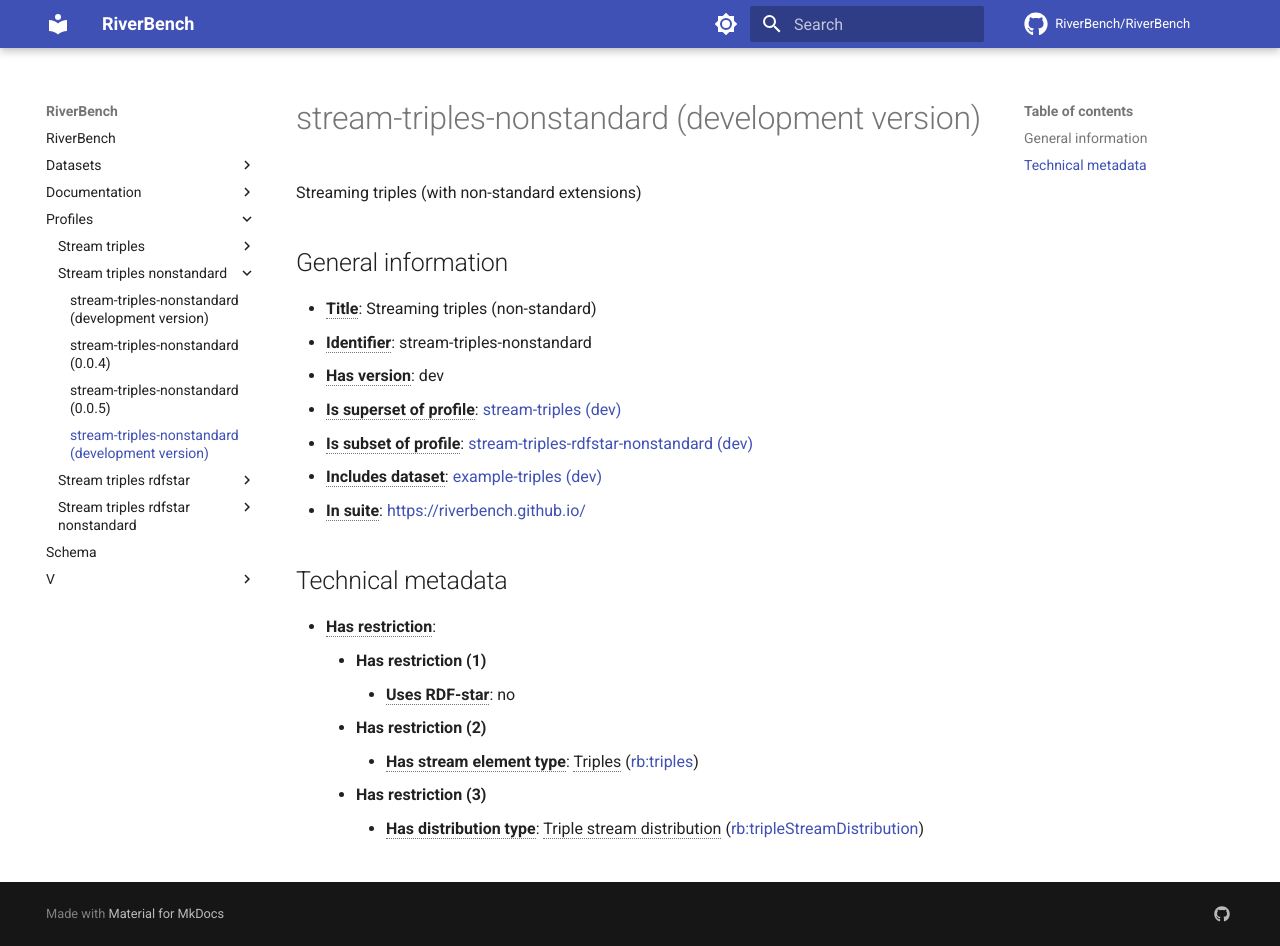
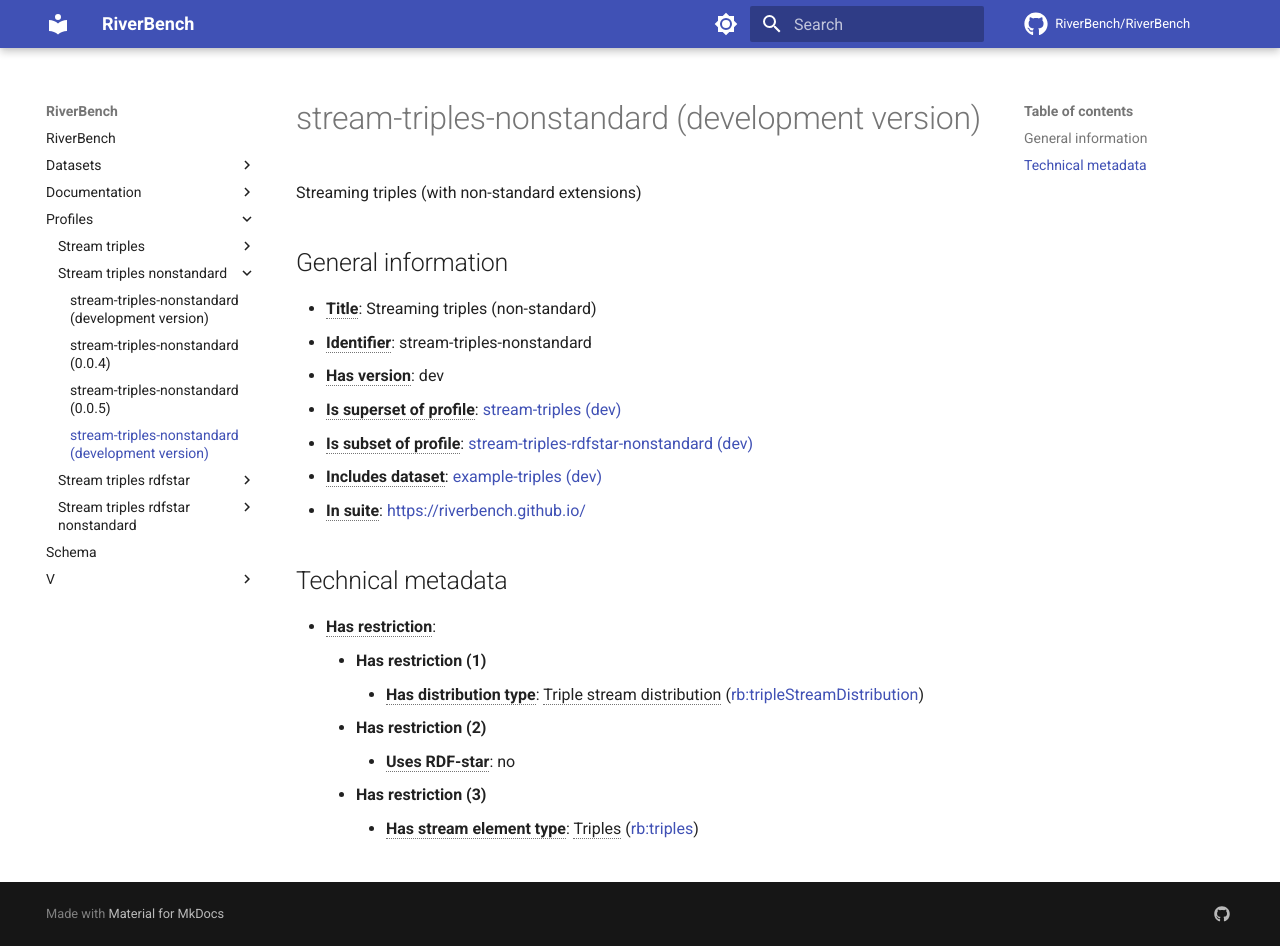
Before and after one commit to RiverBench/riverbench.github.io, an MkDocs documentation site: the page built from docs/profiles/stream-triples-nonstandard/dev.md, in a window 1280 px wide and 946 px high. Built offline with MkDocs 1.6.1 and Material for MkDocs 9.7.7, drawn with Linux system fonts in a browser that asks for light colours; comment, search, counter and statistics services are not loaded.

Commit message:
Automatic docs update (dev)

```diff
--- a/docs/profiles/stream-triples-nonstandard/dev.md
+++ b/docs/profiles/stream-triples-nonstandard/dev.md
@@ -16,8 +16,8 @@ Streaming triples (with non-standard extensions)
 
 - **<abbr title="Has profile restriction. The restrictions are joined with the AND operator.">Has restriction</abbr>**:
     - **Has restriction (1)**
+        - **<abbr title="Indicates the type of RiverBench dataset distribution">Has distribution type</abbr>**: <abbr title="The dataset is distributed as a stream of RDF triples.">Triple stream distribution</abbr> ([rb:tripleStreamDistribution](https://riverbench.github.io/schema/metadata#tripleStreamDistribution))
+    - **Has restriction (2)**
         - **<abbr title="Whether the dataset uses RDF-star features.">Uses RDF-star</abbr>**: no
-    - **Has restriction (2)**
+    - **Has restriction (3)**
         - **<abbr title="Indicates the type of contents of each stream element">Has stream element type</abbr>**: <abbr title="Triple streams consist of elements, where each element is an RDF graph.">Triples</abbr> ([rb:triples](https://riverbench.github.io/schema/metadata#triples))
-    - **Has restriction (3)**
-        - **<abbr title="Indicates the type of RiverBench dataset distribution">Has distribution type</abbr>**: <abbr title="The dataset is distributed as a stream of RDF triples.">Triple stream distribution</abbr> ([rb:tripleStreamDistribution](https://riverbench.github.io/schema/metadata#tripleStreamDistribution))
```
Also changed, not shown: docs/profiles/stream-triples-rdfstar/dev.md (+2 -2 lines).
